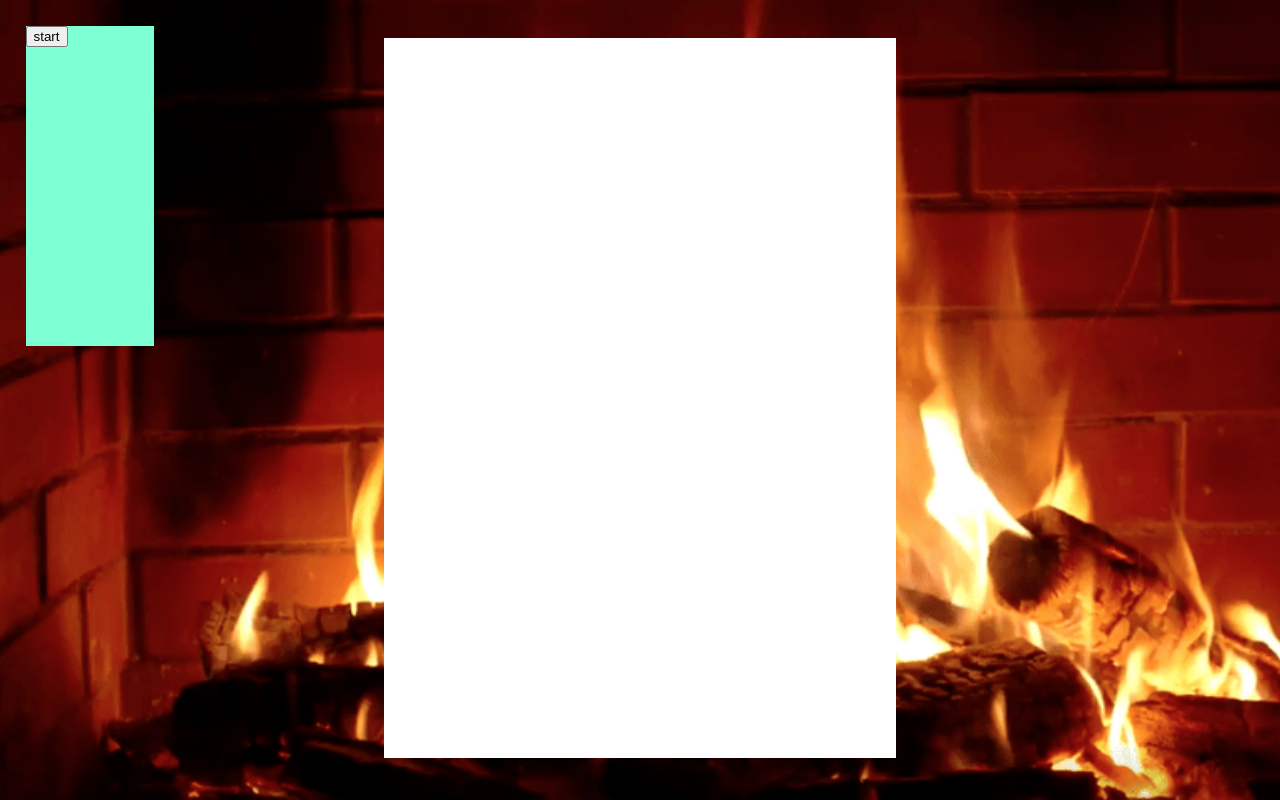
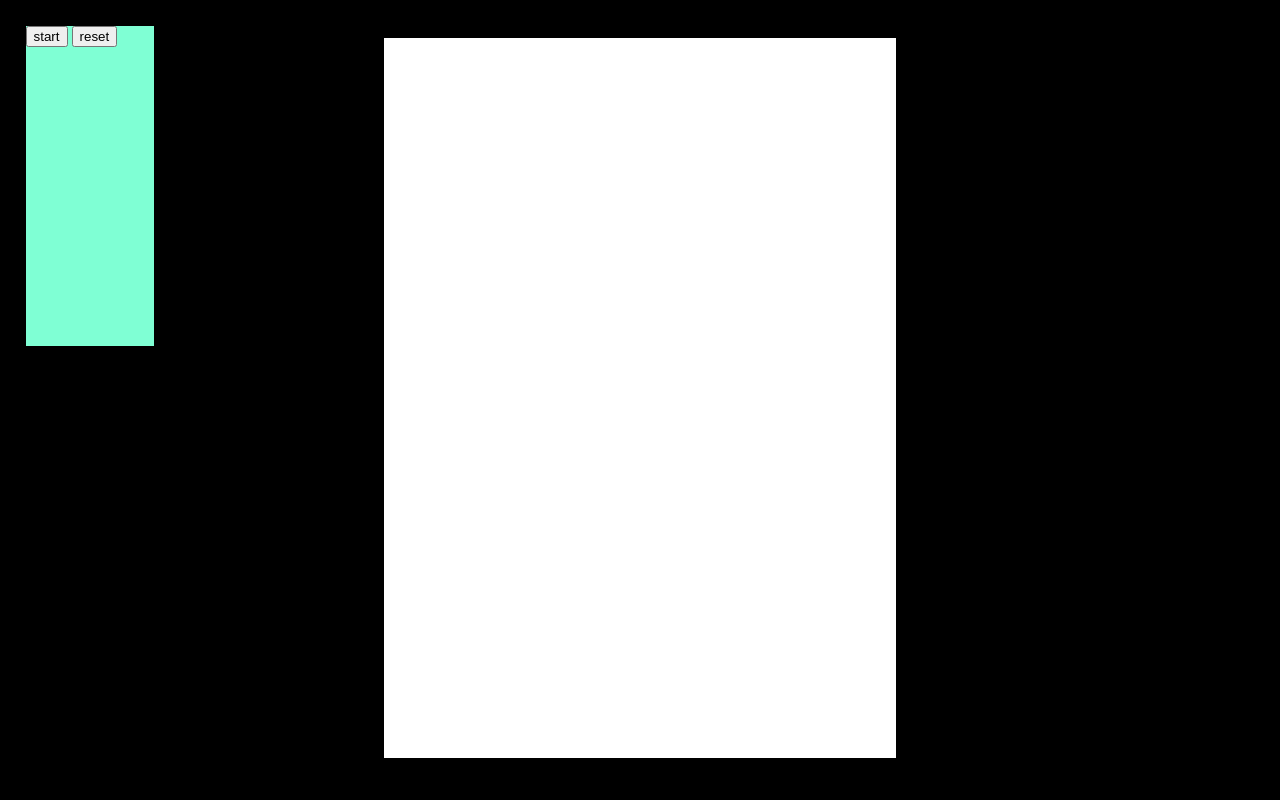
Before and after one commit to elzh814/burn, a plain HTML site: page index.html in a window 1280 px wide. Both pictures are taken after a click on the button "start". Drawn offline with Linux system fonts and the light colour scheme.

Commit message:
Rest Button created

```diff
--- a/index.html
+++ b/index.html
@@ -13,6 +13,7 @@
         <canvas id="burn"></canvas>
         <div class="buttons">
             <button id="startButton">start</button>
+            <button id="resetButton">reset</button>
         </div>
 
         <script src="javascript.js"></script>
--- a/javascript.js
+++ b/javascript.js
@@ -35,19 +35,18 @@ function getCanvasMouse(x, y) {
 document.getElementById("startButton").addEventListener('click', function(event){
     fireCanvas.width = window.innerWidth;
     fireCanvas.height = window.innerHeight;
+});
 
-    //Resizes paperCanvas size AND drawing surface size of paperCanvas. Style Sheet only resizes canvas size, not drawing surface size
-    paperCanvas.width = window.innerWidth * 0.4;
-    paperCanvas.height = window.innerHeight * 0.9;
-
-    paperCtx.fillStyle = "white";
-    paperCtx.fillRect(0, 0, paperCanvas.width, paperCanvas.height);
+document.getElementById("resetButton").addEventListener('click', function(event) {
+    reset();
 });
 
 //resizes fireCanvas to fit window when window is resized
 window.addEventListener('resize', function(event) {
-    fireCanvas.width = window.innerWidth;
-    fireCanvas.height = window.innerHeight;
+    if (fireCanvas.width != 0) {
+        fireCanvas.width = window.innerWidth;
+        fireCanvas.height = window.innerHeight;
+    }
 });
 
 //adds particles when mouse is moved
@@ -60,7 +59,7 @@ fireCanvas.addEventListener('mousemove', function(event){
         particleArray.push(new Particle());
     }
 
-    circlesArray.push(new Circle());
+        circlesArray.push(new Circle());
 });
 
 //add particles when mouse is clicked
@@ -121,8 +120,8 @@ class Circle {
     constructor() {
     this.size = 0.7;
     this.burnSpeed = Math.random() * 0.25 + 0.10;
-    this.x = canvasMouse.x;
-    this.y = canvasMouse.y;
+    this.x = canvasMouse.x + (Math.random() * 25 - 25);
+    this.y = canvasMouse.y + (Math.random() * 25 - 25);
     }
 
     //"erases" the circle from the paper canvas
@@ -149,10 +148,24 @@ function handleCircles() {
     for (let i = 0; i < circlesArray.length; i++) {
         circlesArray[i].update();
         circlesArray[i].draw();
-        if (circlesArray[i].size > Math.floor(Math.random() * 150 + 50)) {
+        if (circlesArray[i].size > Math.floor(Math.random() * 500 + 20)) { //150 - 50
             circlesArray.splice(i, 1);
         }
     }
+}
+
+function reset() {
+    circlesArray.splice(0, (circlesArray.length - 1));
+    particleArray.splice(0, (particleArray.length - 1));
+    fireCanvas.width = 0;
+    fireCanvas.height = 0;
+
+    paperCtx.clearRect(0, 0, paperCanvas.width, paperCanvas.height);
+    paperCanvas.width = window.innerWidth * 0.4;
+    paperCanvas.height = window.innerHeight * 0.9;
+    paperCtx.fillStyle = "white";
+    paperCtx.fillRect(0, 0, paperCanvas.width, paperCanvas.height);
+    paperCanvas.globalCompositeOperation = 'source-over';
 }
 
 //animates all effects by calling handleParticles and handleCircles.
@@ -162,4 +175,10 @@ function animate() {
     window.requestAnimationFrame(animate);
 }
 
+
+//Resizes paperCanvas size AND drawing surface size of paperCanvas. Style Sheet only resizes canvas size, not drawing surface size
+paperCanvas.width = window.innerWidth * 0.4;
+paperCanvas.height = window.innerHeight * 0.9;
+paperCtx.fillStyle = "white";
+paperCtx.fillRect(0, 0, paperCanvas.width, paperCanvas.height);
 animate();
--- a/styles.css
+++ b/styles.css
@@ -1,11 +1,18 @@
+@font-face {
+    font-family: Handwritten;
+    src: url('images/Written_1-Regular.otf');
+}
+
 body, html {
-    background-image: url(images/PlaceHolder_fireplace.png);
+    /* background-image: url(images/PlaceHolder_fireplace.png); */
+    background-color: black;
     background-repeat: no-repeat;
     background-size: cover;
     width: 100%;
     height: 100%;
     margin: 0;
     overflow: hidden;
+    font-family: 'Handwritten';
 }
 
 #paper {
```
Also changed, not shown: images/Written_1-Regular.otf (added).
